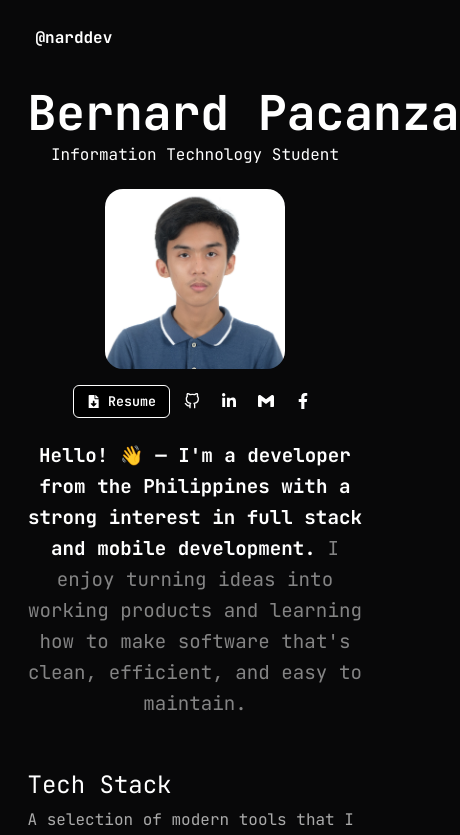
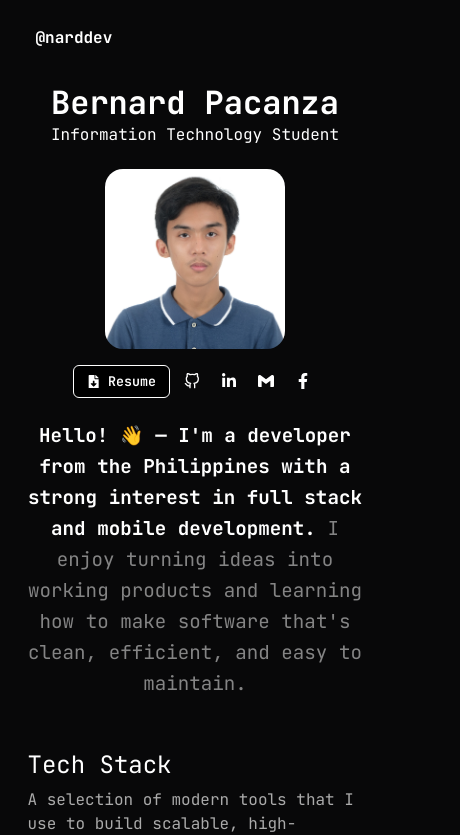
Before and after one commit to hyakumachi/narddev, a React (Vite) app: page / in a window 390 px wide. Shown: the top 835 px of the page, 460 px wide, since content can reach past the window. Built offline with nearby package versions, Linux system fonts and the light colour scheme.

Commit message:
fix(about): fix minimum font size for name to improve responsiveness

```diff
--- a/src/components/About/About.css
+++ b/src/components/About/About.css
@@ -10,7 +10,7 @@
 }
 
 .about-name {
-  font-size: clamp(3rem, 4vw, 3rem);
+  font-size: clamp(2rem, 4vw, 3rem);
   margin: 0;
   white-space: nowrap;
 }
```
